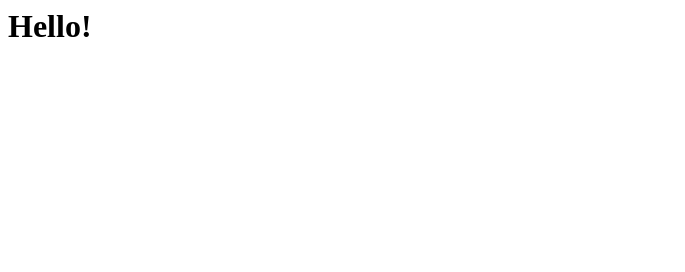
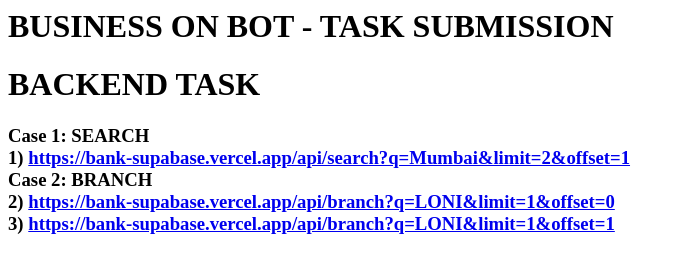
Before and after one commit to susmav1012/bank-supabase, a website: page index.html in a window 1280 px wide. Shown: the whole page, without its empty margins (0-685 px from the left). Drawn offline with Linux system fonts and the light colour scheme.

Commit message:
Update index.html

```diff
--- a/index.html
+++ b/index.html
@@ -1,3 +1,10 @@
 <html>
-  <h1>Hello!</h1>
+  <h1>BUSINESS ON BOT - TASK SUBMISSION</h1>
+  <h1> BACKEND TASK </h1>
+  <h3> Case 1: SEARCH<br>
+  1) <a href="https://bank-supabase.vercel.app/api/search?q=Mumbai&limit=2&offset=1"> https://bank-supabase.vercel.app/api/search?q=Mumbai&limit=2&offset=1 </a>
+   <br>
+   Case 2: BRANCH<br>
+  2) <a href="https://bank-supabase.vercel.app/api/branch?q=LONI&limit=1&offset=0">https://bank-supabase.vercel.app/api/branch?q=LONI&limit=1&offset=0</a><br>
+  3) <a href="https://bank-supabase.vercel.app/api/branch?q=LONI&limit=1&offset=1">https://bank-supabase.vercel.app/api/branch?q=LONI&limit=1&offset=1</a>
 </html>
```
